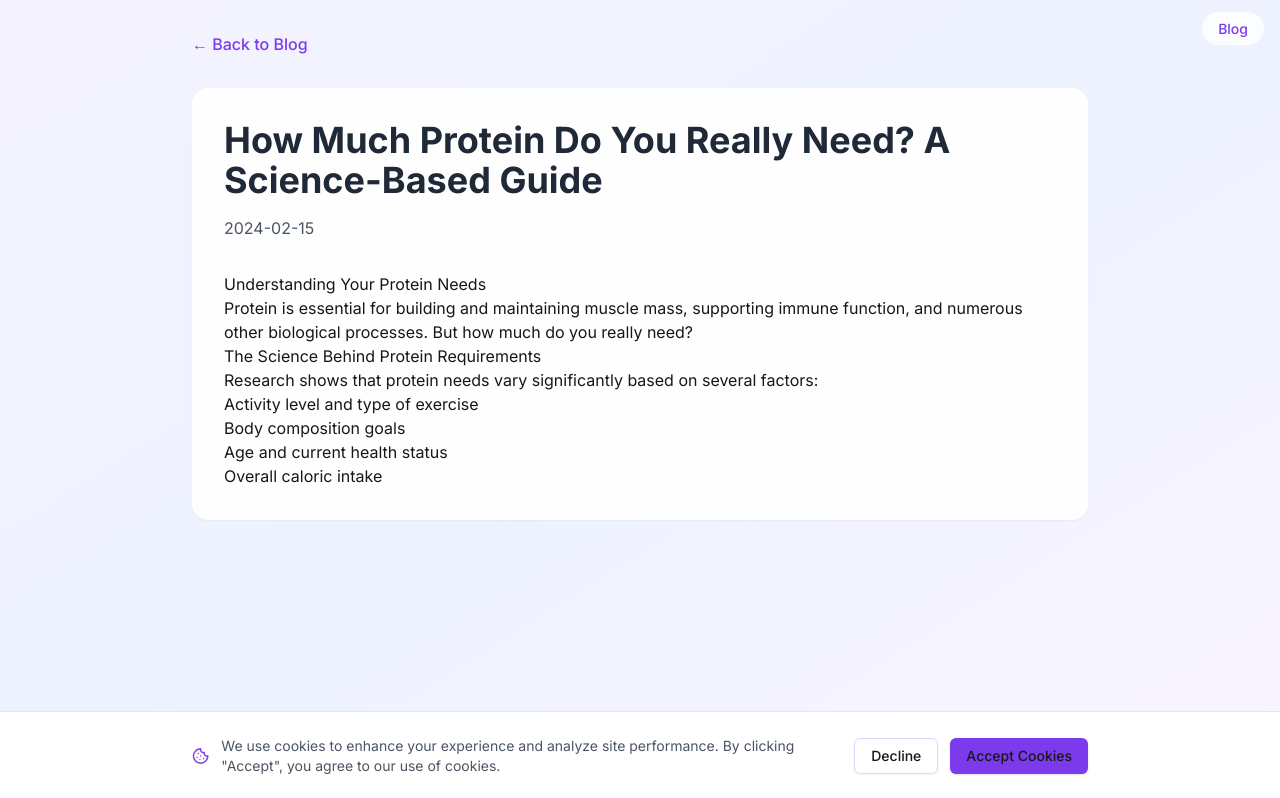
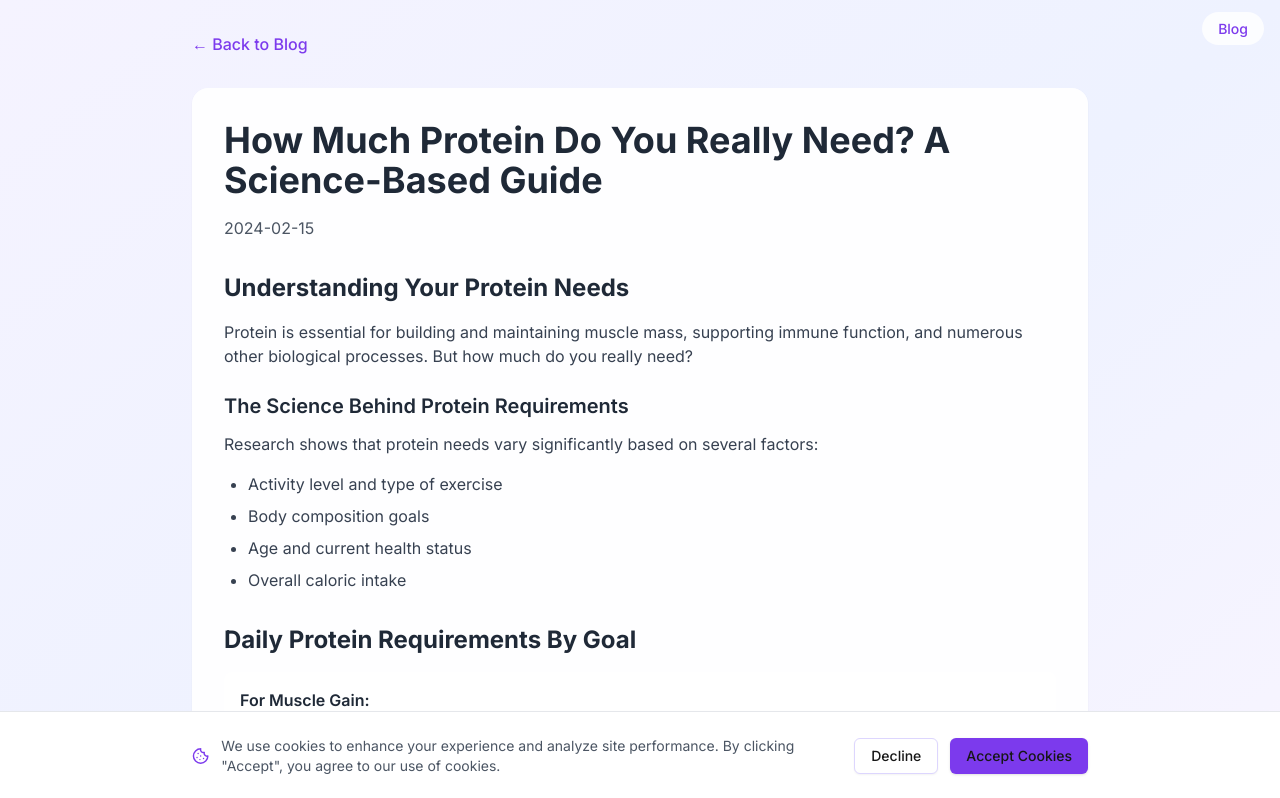
Before and after one commit to Paulsum1985/protein-calculator, a Next.js app: page /blog/how-much-protein-do-you-need in a window 1280 px wide. Shown: the top 798 px of the page. Built offline with nearby package versions, Linux system fonts and the light colour scheme.

Commit message:
Updated blog content with better formatting and readability

```diff
--- a/src/app/blog/blogData.ts
+++ b/src/app/blog/blogData.ts
@@ -9,49 +9,118 @@ type BlogPost = {
     title: "How Much Protein Do You Really Need? A Science-Based Guide",
     date: "2024-02-15",
     content: `
-        <h2>Understanding Your Protein Needs</h2>
-        <p>Protein is essential for building and maintaining muscle mass, supporting immune function, and numerous other biological processes. But how much do you really need?</p>
+      <div class="text-gray-700">
+        <h2 class="text-2xl font-bold text-gray-800 mt-8 mb-4">Understanding Your Protein Needs</h2>
+        <p class="mb-4">Protein is essential for building and maintaining muscle mass, supporting immune function, and numerous other biological processes. But how much do you really need?</p>
 
-        <h3>The Science Behind Protein Requirements</h3>
-        <p>Research shows that protein needs vary significantly based on several factors:</p>
-        <ul>
-          <li>Activity level and type of exercise</li>
-          <li>Body composition goals</li>
-          <li>Age and current health status</li>
-          <li>Overall caloric intake</li>
+        <h3 class="text-xl font-semibold text-gray-800 mt-6 mb-3">The Science Behind Protein Requirements</h3>
+        <p class="mb-4">Research shows that protein needs vary significantly based on several factors:</p>
+        <ul class="list-disc pl-6 mb-6 space-y-2">
+          <li class="text-gray-700">Activity level and type of exercise</li>
+          <li class="text-gray-700">Body composition goals</li>
+          <li class="text-gray-700">Age and current health status</li>
+          <li class="text-gray-700">Overall caloric intake</li>
         </ul>
+
+        <h2 class="text-2xl font-bold text-gray-800 mt-8 mb-4">Daily Protein Requirements By Goal</h2>
+        <div class="space-y-4">
+          <div class="bg-white/50 p-4 rounded-lg">
+            <h4 class="font-semibold text-gray-800 mb-2">For Muscle Gain:</h4>
+            <p class="text-gray-700">1.6-2.2g of protein per kg of body weight</p>
+          </div>
+
+          <div class="bg-white/50 p-4 rounded-lg">
+            <h4 class="font-semibold text-gray-800 mb-2">For Weight Loss:</h4>
+            <p class="text-gray-700">1.8-2.4g of protein per kg of body weight</p>
+          </div>
+
+          <div class="bg-white/50 p-4 rounded-lg">
+            <h4 class="font-semibold text-gray-800 mb-2">For Maintenance:</h4>
+            <p class="text-gray-700">1.4-1.6g of protein per kg of body weight</p>
+          </div>
+        </div>
+      </div>
     `
   },
   "vegetarian-protein-sources": {
     title: "Complete Guide to Protein Sources for Vegetarians",
     date: "2024-02-10",
     content: `
-        <h2>Best Protein Sources for Vegetarians</h2>
-        <p>Getting enough protein on a vegetarian diet is completely achievable with the right food choices.</p>
+      <div class="text-gray-700">
+        <h2 class="text-2xl font-bold text-gray-800 mt-8 mb-4">Best Protein Sources for Vegetarians</h2>
+        <p class="mb-4">Getting enough protein on a vegetarian diet is completely achievable with the right food choices.</p>
 
-        <h3>Top Vegetarian Protein Sources</h3>
-        <ul>
-          <li>Lentils and beans</li>
-          <li>Quinoa and other whole grains</li>
-          <li>Tofu and tempeh</li>
-          <li>Greek yogurt and eggs</li>
+        <h3 class="text-xl font-semibold text-gray-800 mt-6 mb-3">Top Vegetarian Protein Sources</h3>
+        <div class="grid gap-4 mb-6">
+          <div class="bg-white/50 p-4 rounded-lg">
+            <h4 class="font-semibold text-gray-800 mb-2">Legumes</h4>
+            <ul class="list-disc pl-6 space-y-1">
+              <li class="text-gray-700">Lentils (18g per cup)</li>
+              <li class="text-gray-700">Chickpeas (15g per cup)</li>
+              <li class="text-gray-700">Black beans (15g per cup)</li>
             </ul>
+          </div>
+
+          <div class="bg-white/50 p-4 rounded-lg">
+            <h4 class="font-semibold text-gray-800 mb-2">Whole Grains</h4>
+            <ul class="list-disc pl-6 space-y-1">
+              <li class="text-gray-700">Quinoa (8g per cup)</li>
+              <li class="text-gray-700">Oats (6g per cup)</li>
+              <li class="text-gray-700">Wild rice (7g per cup)</li>
+            </ul>
+          </div>
+
+          <div class="bg-white/50 p-4 rounded-lg">
+            <h4 class="font-semibold text-gray-800 mb-2">Soy Products</h4>
+            <ul class="list-disc pl-6 space-y-1">
+              <li class="text-gray-700">Tofu (20g per cup)</li>
+              <li class="text-gray-700">Tempeh (31g per cup)</li>
+              <li class="text-gray-700">Edamame (17g per cup)</li>
+            </ul>
+          </div>
+        </div>
+      </div>
     `
   },
   "protein-timing-guide": {
     title: "Protein Timing: When Is the Best Time to Consume Protein?",
     date: "2024-02-05",
     content: `
-        <h2>Optimal Protein Timing</h2>
-        <p>When you consume protein can be just as important as how much you consume.</p>
+      <div class="text-gray-700">
+        <h2 class="text-2xl font-bold text-gray-800 mt-8 mb-4">Optimal Protein Timing</h2>
+        <p class="mb-6">When you consume protein can be just as important as how much you consume. Strategic timing can help maximize muscle growth, recovery, and overall results.</p>
 
-        <h3>Key Timing Windows</h3>
-        <ul>
-          <li>Post-workout window</li>
-          <li>Before bed</li>
-          <li>First thing in morning</li>
-          <li>Between meals</li>
+        <h3 class="text-xl font-semibold text-gray-800 mt-6 mb-4">Key Timing Windows</h3>
+        <div class="space-y-4">
+          <div class="bg-white/50 p-4 rounded-lg">
+            <h4 class="font-semibold text-gray-800 mb-2">Post-workout Window</h4>
+            <p class="text-gray-700">Consume 20-30g protein within 2 hours after exercise to optimize recovery</p>
+          </div>
+
+          <div class="bg-white/50 p-4 rounded-lg">
+            <h4 class="font-semibold text-gray-800 mb-2">Before Bed</h4>
+            <p class="text-gray-700">Slow-digesting protein helps prevent muscle breakdown during sleep</p>
+          </div>
+
+          <div class="bg-white/50 p-4 rounded-lg">
+            <h4 class="font-semibold text-gray-800 mb-2">First Thing in Morning</h4>
+            <p class="text-gray-700">Replenish protein stores depleted during overnight fasting</p>
+          </div>
+
+          <div class="bg-white/50 p-4 rounded-lg">
+            <h4 class="font-semibold text-gray-800 mb-2">Between Meals</h4>
+            <p class="text-gray-700">Maintain steady protein availability throughout the day</p>
+          </div>
+        </div>
+
+        <h3 class="text-xl font-semibold text-gray-800 mt-8 mb-4">Protein Distribution Tips</h3>
+        <ul class="list-disc pl-6 mb-6 space-y-2">
+          <li class="text-gray-700">Aim for 20-30g protein per meal</li>
+          <li class="text-gray-700">Space meals 3-4 hours apart</li>
+          <li class="text-gray-700">Include protein in pre and post workout meals</li>
+          <li class="text-gray-700">Consider a slow-digesting protein before bed</li>
         </ul>
+      </div>
     `
   }
 };
```
Lines whose indentation alone changed are shown as unchanged.
